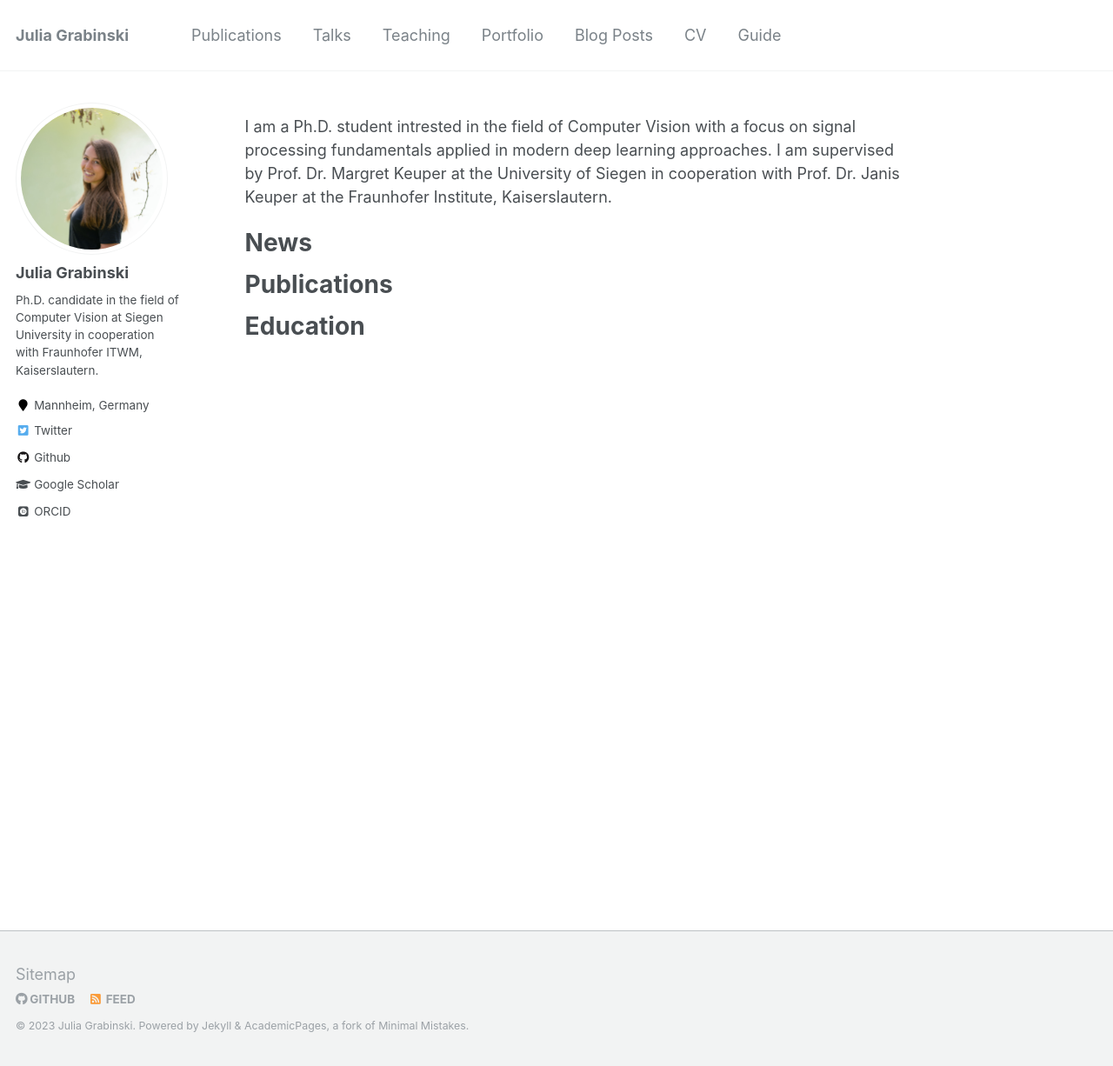
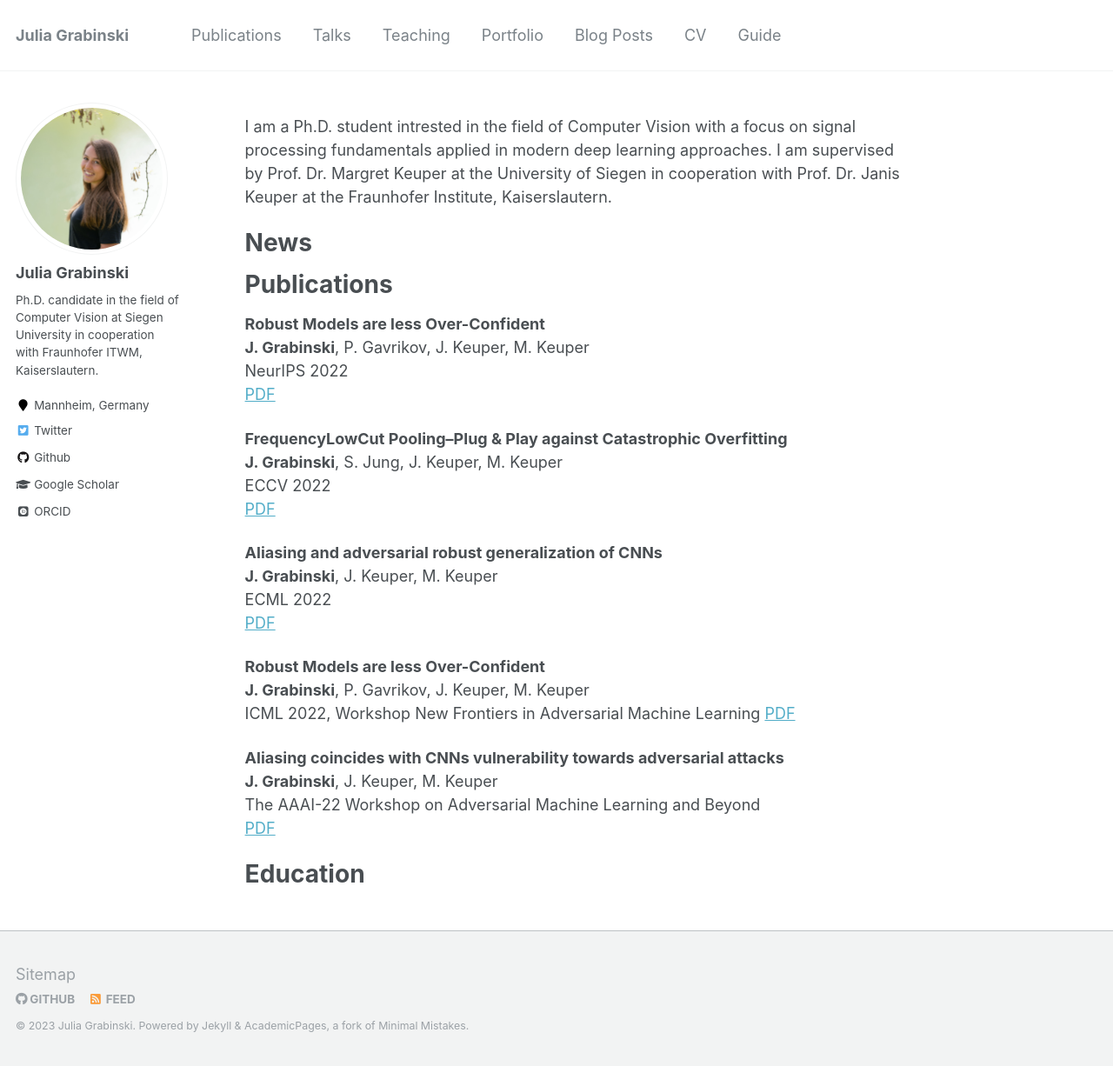
Before and after one commit to GeJulia/gejulia.github.io, a Jekyll site: the page built from _pages/about.md, in a window 1280 px wide and 1226 px high. Shown: the whole window at 87% size. Built offline with Jekyll 4.4.1, drawn with Linux system fonts in a browser that asks for light colours; some web fonts are replaced.

Commit message:
update publications

```diff
--- a/_pages/about.md
+++ b/_pages/about.md
@@ -17,6 +17,33 @@ News
 Publications
 ======
 
+**Robust Models are less Over-Confident**
+**J. Grabinski**, P. Gavrikov, J. Keuper, M. Keuper
+NeurIPS 2022
+[PDF](https://openreview.net/forum?id=5K3uopkizS)
+
+
+**FrequencyLowCut Pooling--Plug & Play against Catastrophic Overfitting**
+**J. Grabinski**, S. Jung, J. Keuper, M. Keuper
+ECCV 2022
+[PDF](https://www.ecva.net/papers/eccv_2022/papers_ECCV/papers/136740036.pdf)
+
+**Aliasing and adversarial robust generalization of CNNs**
+**J. Grabinski**, J. Keuper, M. Keuper
+ECML 2022
+[PDF](https://link.springer.com/article/10.1007/s10994-022-06222-8)
+
+**Robust Models are less Over-Confident**
+**J. Grabinski**, P. Gavrikov, J. Keuper, M. Keuper
+ICML 2022, Workshop New Frontiers in Adversarial Machine Learning
+[PDF](https://arxiv.org/pdf/2210.05938.pdf)
+
+
+**Aliasing coincides with CNNs vulnerability towards adversarial attacks**
+**J. Grabinski**, J. Keuper, M. Keuper
+The AAAI-22 Workshop on Adversarial Machine Learning and Beyond
+[PDF](https://openreview.net/forum?id=vKc1mLxBebP)
+
 
 Education
 ======
```
